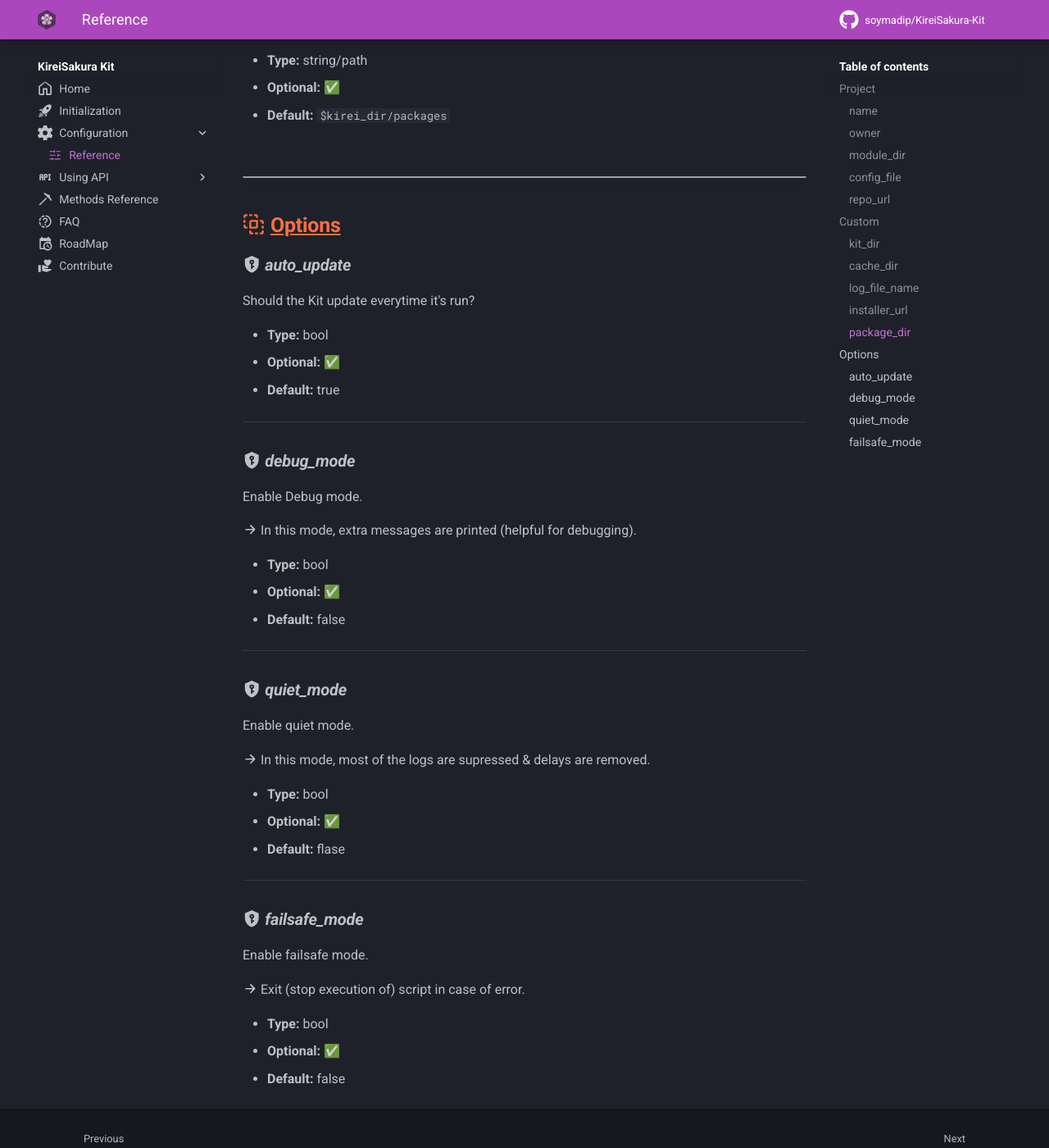
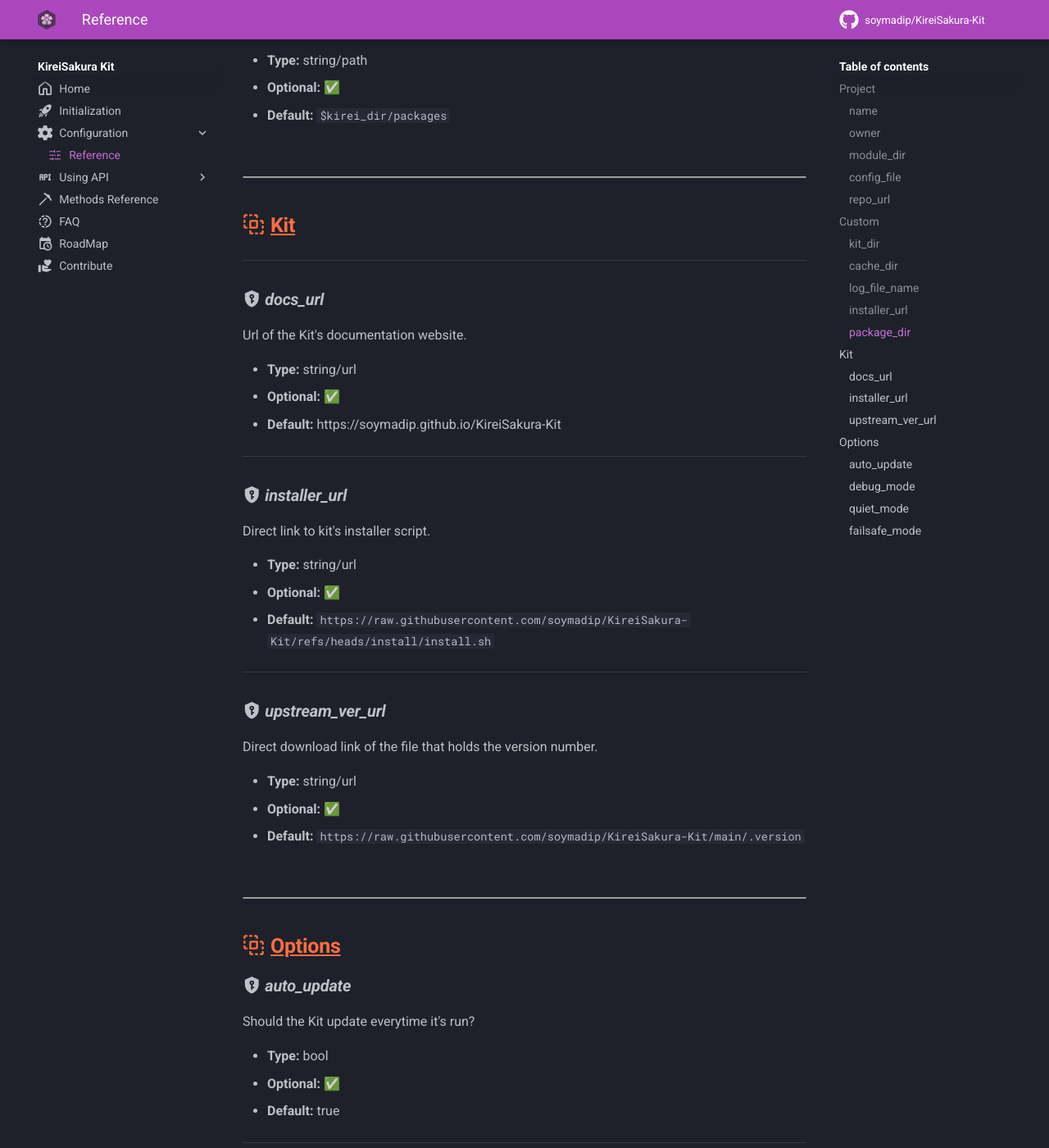
Before and after one commit to soymadip/KireiSakura-Kit, an MkDocs documentation site: the page built from docs/docs/config/reference.md, in a window 1280 px wide and 1400 px high, scrolled down 3160 px. Shown: the whole window at 82% size. Built offline with MkDocs 1.6.1 and Material for MkDocs 9.7.7, drawn with Linux system fonts in a browser that asks for light colours; comment, search, counter and statistics services are not loaded.

Commit message:
Update docs • Add Kit section in config reference.

```diff
--- a/docs/docs/config/reference.md
+++ b/docs/docs/config/reference.md
@@ -158,6 +158,43 @@
 <br><!-- a glitch in mkdocs :) -->
 !!! quote ""
 
+## :material-vector-intersection: ^^**Kit**^^
+
+
+---
+
+### :material-shield-key: **docs_url**
+
+Url of the Kit's documentation website.
+
+- **Type:** string/url
+- **Optional:** ✅
+- **Default:** https://soymadip.github.io/KireiSakura-Kit
+
+---
+
+### :material-shield-key: **installer_url**
+
+Direct link to kit's installer script.
+
+- **Type:** string/url
+- **Optional:** ✅
+- **Default:** `https://raw.githubusercontent.com/soymadip/KireiSakura-Kit/refs/heads/install/install.sh`
+
+---
+
+### :material-shield-key: **upstream_ver_url**
+
+Direct download link of the file that holds the version number.
+
+- **Type:** string/url
+- **Optional:** ✅
+- **Default:** `https://raw.githubusercontent.com/soymadip/KireiSakura-Kit/main/.version`
+
+
+<br><!-- a glitch in mkdocs :) -->
+!!! quote ""
+
 ## :material-vector-intersection: ^^**Options**^^
 
 
```
Also changed, not shown: docs/docs/config/example.md (+1 -1 lines), docs/docs/trash.md (+22 -0 lines).
